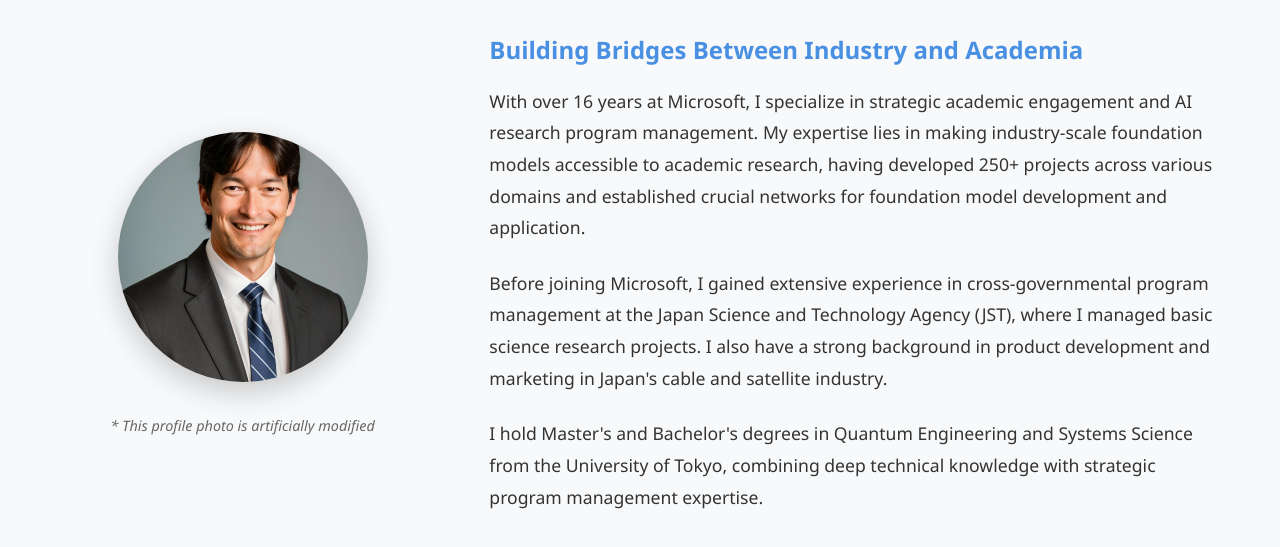
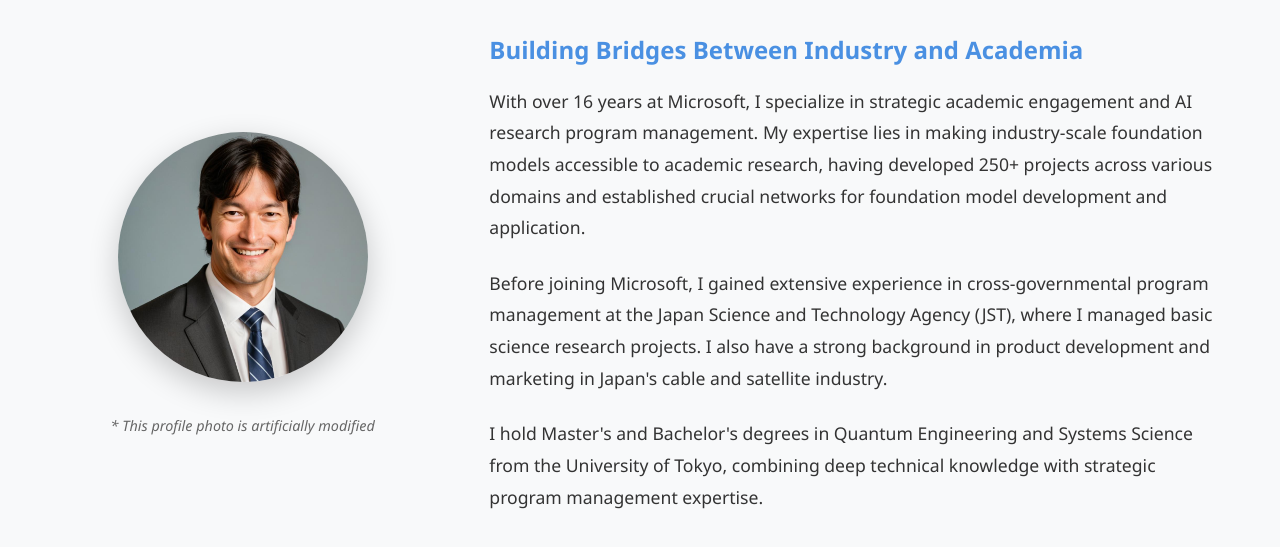
Before and after one commit to nkuno/nkuno.github.io, a plain HTML site: page index.html in a window 1280 px wide. Shown: the part 735-1282 px from the top of the page. Drawn offline with Linux system fonts and the light colour scheme.

Commit message:
Update index.html

```diff
--- a/index.html
+++ b/index.html
@@ -173,6 +173,7 @@
             height: 250px;
             border-radius: 50%;
             object-fit: cover;
+            object-position: center 20%;
             box-shadow: 0 10px 30px rgba(0, 0, 0, 0.2);
             margin-bottom: 1rem;
             transition: transform 0.3s ease;
```
